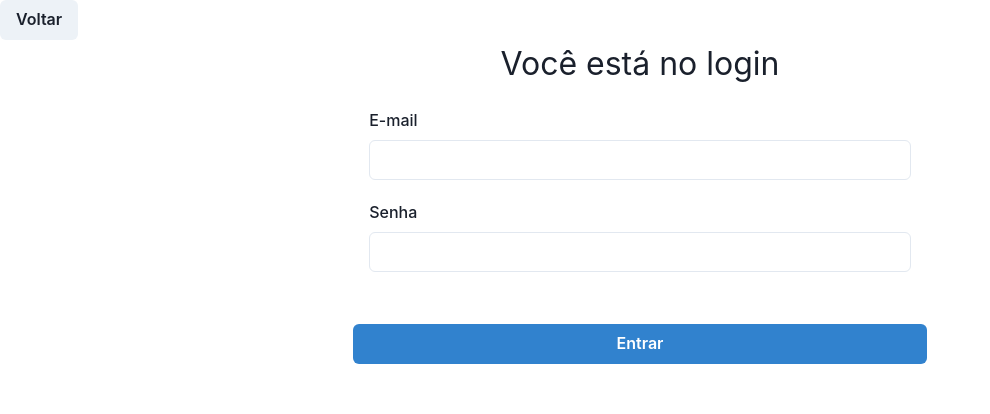
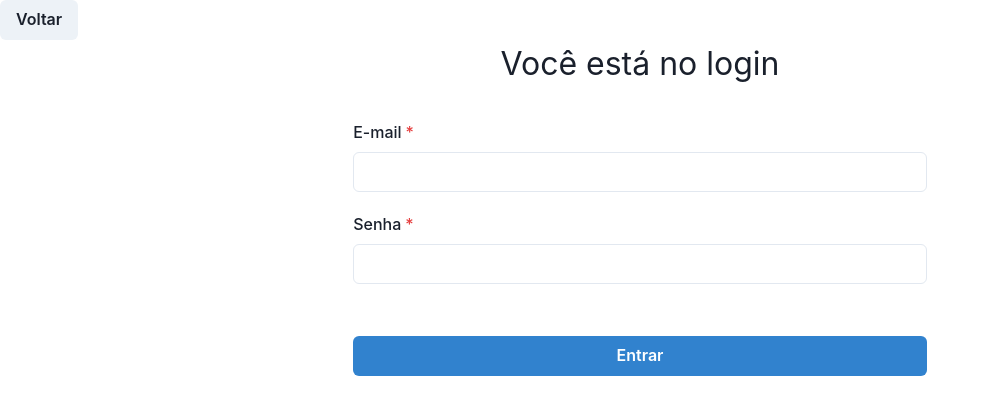
Before and after one commit to Arthur-art/Desafio-DNG, a Next.js app: page / in a window 1280 px wide. Both pictures are taken after a click on the button "Acessar Sistema". Shown: the top 414 px of the page, without its empty margins (0-990 px from the left). Built offline with nearby package versions, Linux system fonts and the light colour scheme; no server answers.

Commit message:
updating login and register firebase

```diff
--- a/components/Login/index.jsx
+++ b/components/Login/index.jsx
@@ -1,40 +1,87 @@
-import { useFormik } from "formik"
-import * as yup from "yup"
+import React, { useEffect, useState } from 'react'
+import * as yup from "yup";
+import { app } from '../../config/firebase/index'
 import {
     Container,
     Input,
     Button,
     FormControl,
     FormLabel,
+    FormHelperText,
 } from "@chakra-ui/react";
 
 export const Login = ({ back }) => {
+
+    const [newValue, setNewValue] = useState("")
+    const [newValuePass, setNewValuePass] = useState("")
+
+    const [values, setValues] = useState({})
+
+    const handleChangeNewValueEmail = ({ target }) => {
+        const { value } = target;
+        setNewValue(value)
+    }
+    const handleChangeNewValuePass = ({ target }) => {
+        const { value } = target;
+        setNewValuePass(value)
+    }
+
+    const check = () => {
+        try {
+            const user = app.auth().signInWithEmailAndPassword(values.email, values.password)
+            console.log(user)
+
+        } catch (error) {
+            console.log('erro', error)
+        }
+    }
+
+    const handleSubmit = () => {
+        setValues({
+            email: String(newValue),
+            password: String(newValuePass)
+        })
+    }
+
+    useEffect(() => {
+        check()
+    }, [values.email, values.password])
+
+
+
+    console.log(values.email)
     return (
         <>
 
             <Button onClick={() => back()}>Voltar</Button>
 
-            <Container display="flex" gridGap="5" justifyContent="space-around" flexDirection="column">
+            <Container display="flex" gridGap="5" justifyContent="space-around" marginBottom="2rem" flexDirection="column">
                 <Container fontSize="2rem" display="flex" justifyContent="center">
                     <h1>Você está no login</h1>
                 </Container>
-
-                <Container display="flex" alignItems="center">
-                    <FormControl>
-                        <FormLabel>E-mail</FormLabel>
-                        <Input />
-                    </FormControl>
-                </Container>
-                <Container display="flex" alignItems="center">
-                    <FormControl>
-                        <FormLabel>Senha</FormLabel>
-                        <Input />
-                    </FormControl>
-                </Container>
-
-                <Button marginTop="2rem" marginBottom="2rem" colorScheme="blue">Entrar</Button>
             </Container>
 
+            <Container display="flex" gridGap="5" justifyContent="space-around" flexDirection="column">
+
+
+                <FormControl isRequired id="email">
+                    <FormLabel>E-mail</FormLabel>
+                    <Input type="email" value={newValue || ""} onChange={handleChangeNewValueEmail} />
+
+                </FormControl>
+
+                <FormControl isRequired id="password">
+                    <FormLabel>Senha</FormLabel>
+                    <Input type="password" value={newValuePass || ""} onChange={handleChangeNewValuePass} />
+
+                </FormControl>
+
+                <Button marginTop="2rem" marginBottom="2rem" colorScheme="blue" onClick={handleSubmit} >Entrar</Button>
+
+
+
+
+            </Container>
         </>
     )
 }
--- a/components/Register/index.jsx
+++ b/components/Register/index.jsx
@@ -30,9 +30,15 @@ export const Register = ({ back }) => {
         handleSubmit,
         isSubmitting } = useFormik({
 
-            onSubmit: (values, form) => {
+            onSubmit: async (values, form) => {
                 console.log(values)
+                try {
+                    const user = await app.auth().createUserWithEmailAndPassword(values.email, values.password)
+                    console.log(user)
 
+                } catch (error) {
+                    console.log('erro', error)
+                }
             },
             validationSchema,
             initialValues: {
@@ -86,8 +92,11 @@ export const Register = ({ back }) => {
                 </FormControl>
 
                 <Button marginTop="2rem" marginBottom="2rem" colorScheme="blue" onClick={handleSubmit} isLoading={isSubmitting}>Cadastrar</Button>
+                {/*<div>
                 <FormLabel>Confirmação de senha</FormLabel>
                 <Input type="password" />
+                </div>*/}
+
 
 
 
--- a/pages/index.js
+++ b/pages/index.js
@@ -1,5 +1,5 @@
 import React, { useState, Fragment } from 'react'
-import { Container, Box, Input, Button, FormControl, FormLabel, FormHelperText } from "@chakra-ui/react"
+import { Container, Button } from "@chakra-ui/react"
 import { Login } from '../components/Login'
 import { Register } from '../components/Register'
 
```
